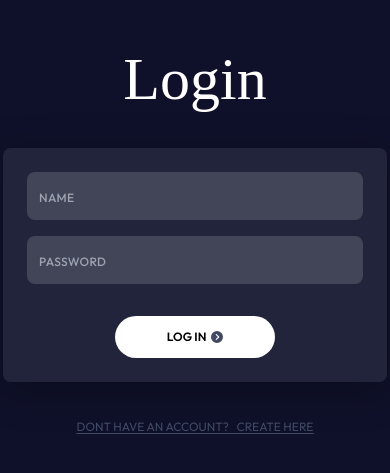
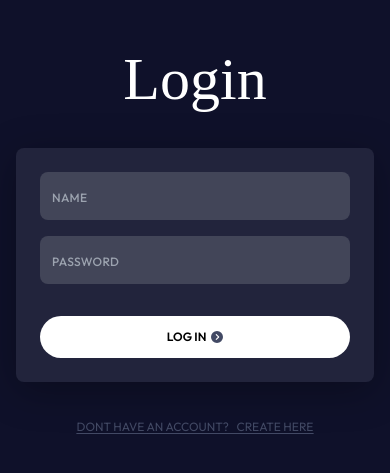
Before and after one commit to shivam-puri/user-reg-frontend, a React (Vite) app: page /login in a window 390 px wide. Shown: the part 187-660 px from the top of the page. Built offline with nearby package versions, Linux system fonts and the light colour scheme; no server answers; a web font is replaced by a local one.

Commit message:
responsiveness

```diff
--- a/src/pages/Login.jsx
+++ b/src/pages/Login.jsx
@@ -56,11 +56,11 @@ function Login() {
 
     return (
         <>
-            <div className='flex w-full h-screen items-center justify-center bg-secondary flex-col' >
-                <h1 className='mb-6 text-4xl font-dynapuff' >
+            <div className='flex w-full h-screen items-center justify-center bg-secondary flex-col p-4 md:p-8' >
+                <h1 className='mb-6 text-4xl font-dynapuff text-center' >
                     Login
                 </h1>
-                <form onSubmit={handleSubmit} className='flex flex-col p-6 rounded-lg shadow-custom items-center bg-primary w-96' >
+                <form onSubmit={handleSubmit} className='flex flex-col p-6 rounded-lg shadow-custom items-center bg-primary w-full max-w-sm' >
                     <input value={name} onChange={(e) => setName(e.target.value)} type="text" placeholder='NAME'
                         className='w-full rounded-lg p-3 mb-4 bg-input placeholder:text-xs outline-none placeholder:tracking-wide placeholder:font-medium'
                     />
@@ -69,7 +69,7 @@ function Login() {
                         className='w-full outline-none rounded-lg p-3 mb-8 bg-input placeholder:text-xs placeholder:tracking-wide placeholder:font-medium'
                     />
 
-                    <button className='flex items-center justify-center rounded-custom bg-white text-black p-3 w-40 text-xs font-semibold' type='submit' >LOG IN &nbsp; <span className='text-md text-link' ><FaCircleChevronRight /></span></button>
+                    <button className='flex items-center justify-center rounded-custom bg-white text-black p-3 w-full max-w-xs text-xs font-semibold' type='submit' >LOG IN &nbsp; <span className='text-md text-link' ><FaCircleChevronRight /></span></button>
                 </form>
 
                 <div className='flex w-full mt-9 justify-center text-xs text-link underline underline-offset-2' >
```
